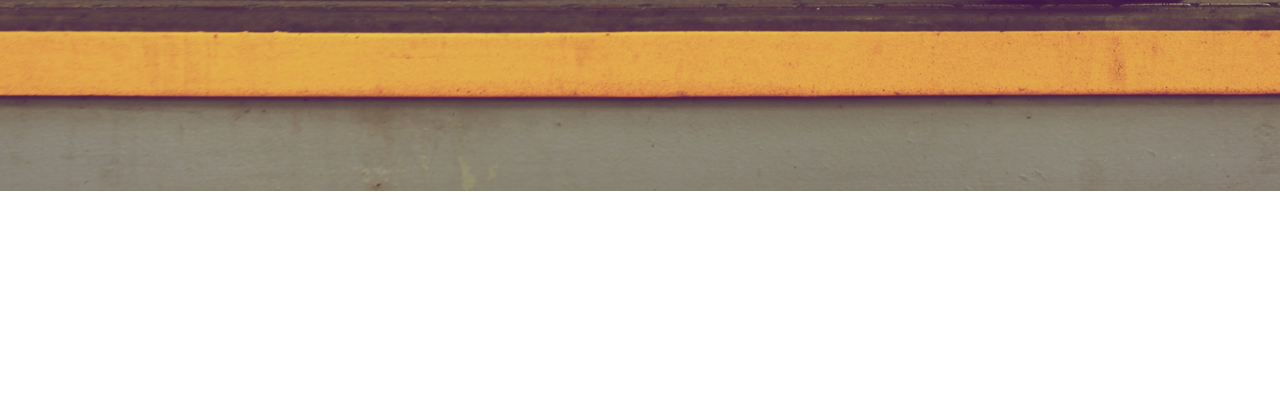
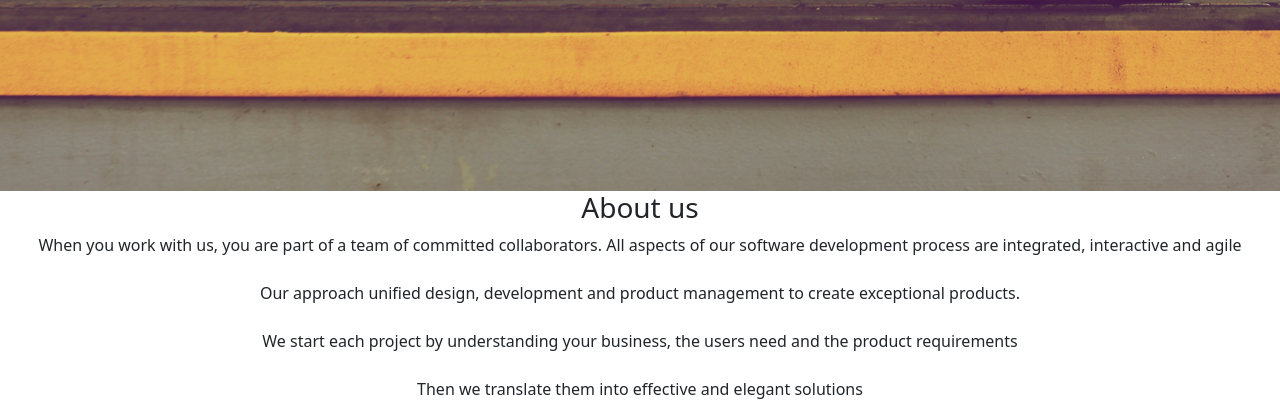
Before and after one commit to g90tony/delani-studio, a plain HTML site: page index.html in a window 1280 px wide. Shown: the part 609-1026 px from the top of the page. Before the commit the page ends 800 px from the top, so only its background shows below. Drawn offline with nearby package versions, Linux system fonts and the light colour scheme.

Commit message:
About section completed

```diff
--- a/index.html
+++ b/index.html
@@ -29,5 +29,27 @@
         </div>
       </div>
     </section>
+
+    <section id="about">
+      <div class="about-container">
+        <h3 class="about-header text-center">About us</h3>
+        <p class="about-text text-center">
+          When you work with us, you are part of a team of committed
+          collaborators. All aspects of our software development process are
+          integrated, interactive and agile <br />
+          <br />
+
+          Our approach unified design, development and product management to
+          create exceptional products.
+          <br />
+          <br />
+
+          We start each project by understanding your business, the users need
+          and the product requirements <br /><br />
+
+          Then we translate them into effective and elegant solutions
+        </p>
+      </div>
+    </section>
   </body>
 </html>
```
